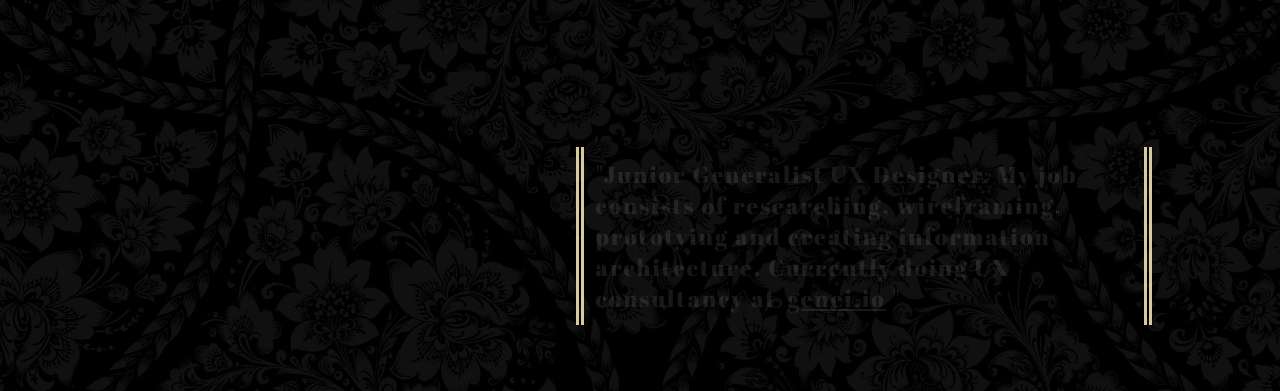
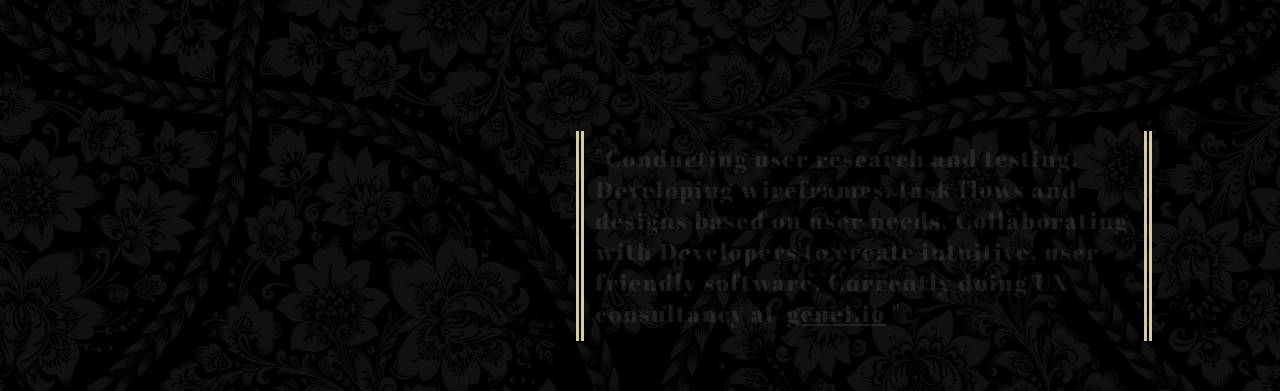
Before and after one commit to Switchf0cus/pierrePortfolio, a website: page index.html in a window 1280 px wide. Shown: the part 1897-2288 px from the top of the page. Drawn offline with nearby package versions, Linux system fonts and the light colour scheme; a web font is replaced by a local one.

Commit message:
changed Abstract section

```diff
--- a/index.html
+++ b/index.html
@@ -69,7 +69,7 @@
             <h3 class="about-me-title">Abstract</h3>
 
             <div class="about-me">
-                <p> "Junior Generalist UX Designer. My job consists of researching, wireframing, prototying and creating information architecture. Currently doing UX consultancy at<a class="geneilink" href="https://genei.io">genei.io</a> "
+                <p> "Conducting user research and testing. Developing wireframes, task flows and designs based on user needs. Collaborating with Developers to create intuitive, user-friendly software. Currently doing UX consultancy at<a class="geneilink" href="https://genei.io">genei.io</a> "
                 </p>
             </div>
         </div>
```
